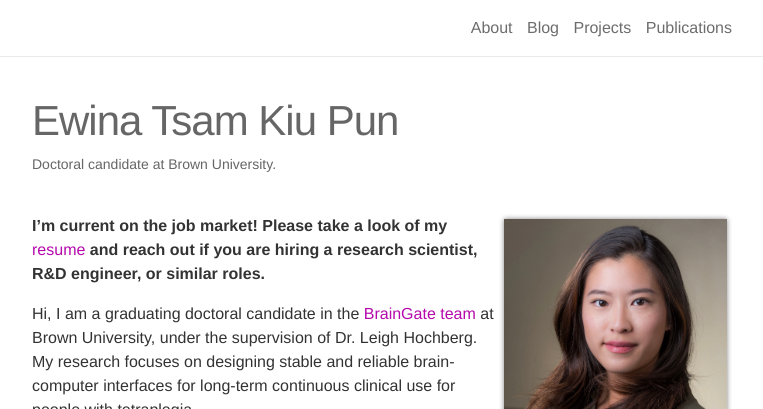
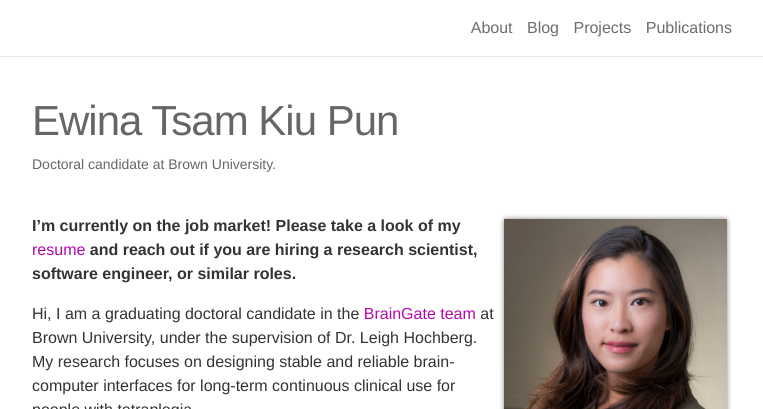
Before and after one commit to ewinapun/ewinapun.github.io, a Jekyll site: the page built from _pages/about.md, in a window 1280 px wide and 900 px high. Shown: the top 409 px of the window, without its empty margins (258-1021 px from the left). Built offline with Jekyll 4.4.1, drawn with Linux system fonts in a browser that asks for light colours; nearby versions of some CDN libraries.

Commit message:
corrected about

```diff
--- a/_pages/about.md
+++ b/_pages/about.md
@@ -16,7 +16,7 @@ news: true
 social: true
 ---
 
-**I'm current on the job market! Please take a look of my <a href='/assets/pdf/Ewina_TKP_resume.pdf'>resume</a> and reach out if you are hiring a research scientist, R&D engineer, or similar roles.**
+**I'm currently on the job market! Please take a look of my <a href='/assets/pdf/Ewina_TKP_resume.pdf'>resume</a> and reach out if you are hiring a research scientist, software engineer, or similar roles.**
 
 Hi, I am a graduating doctoral candidate in the <a href="https://www.braingate.org/">BrainGate team</a> at Brown University, under the supervision of Dr. Leigh Hochberg. My research focuses on designing stable and reliable brain-computer interfaces for long-term continuous clinical use for people with tetraplegia.
 
```
